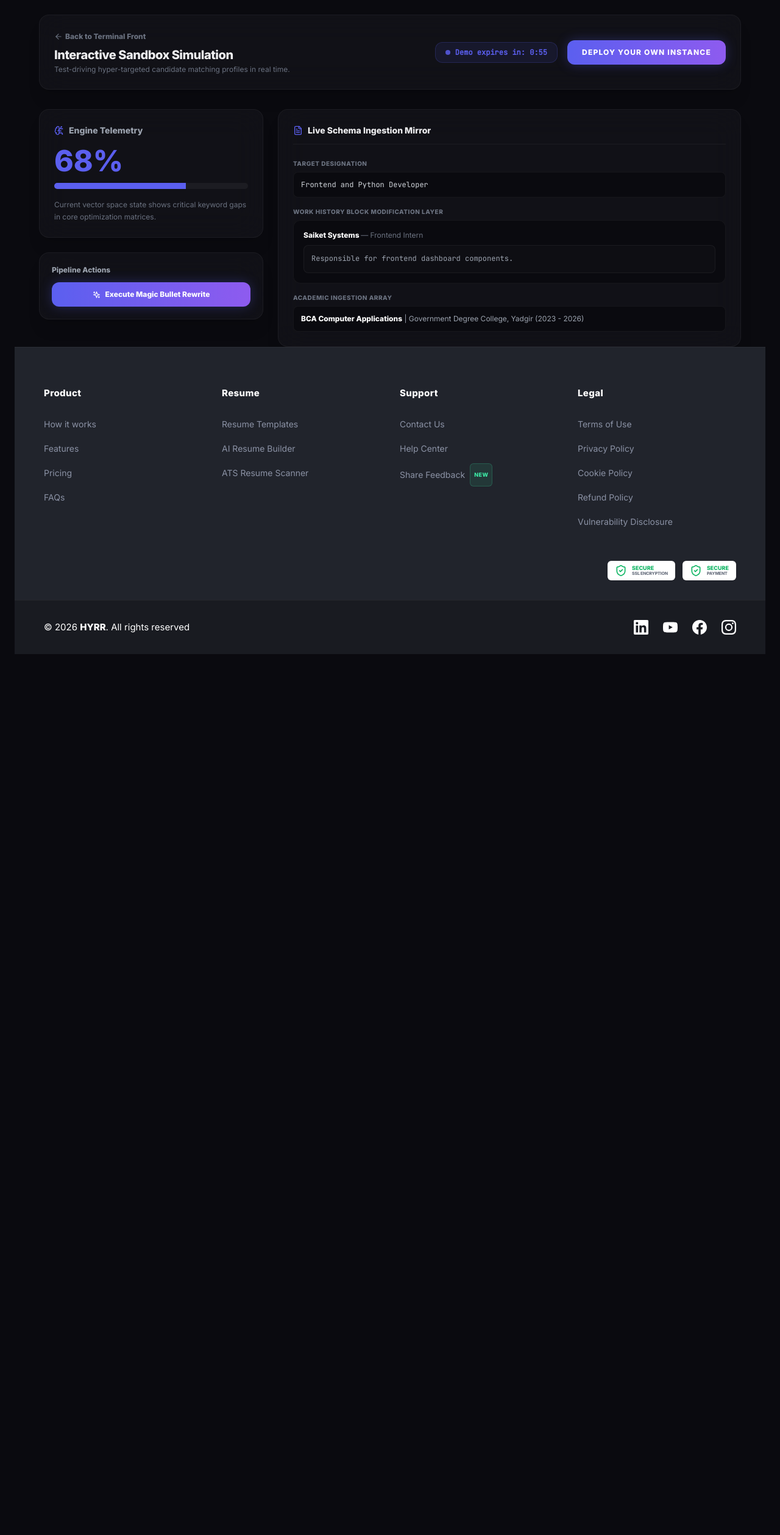
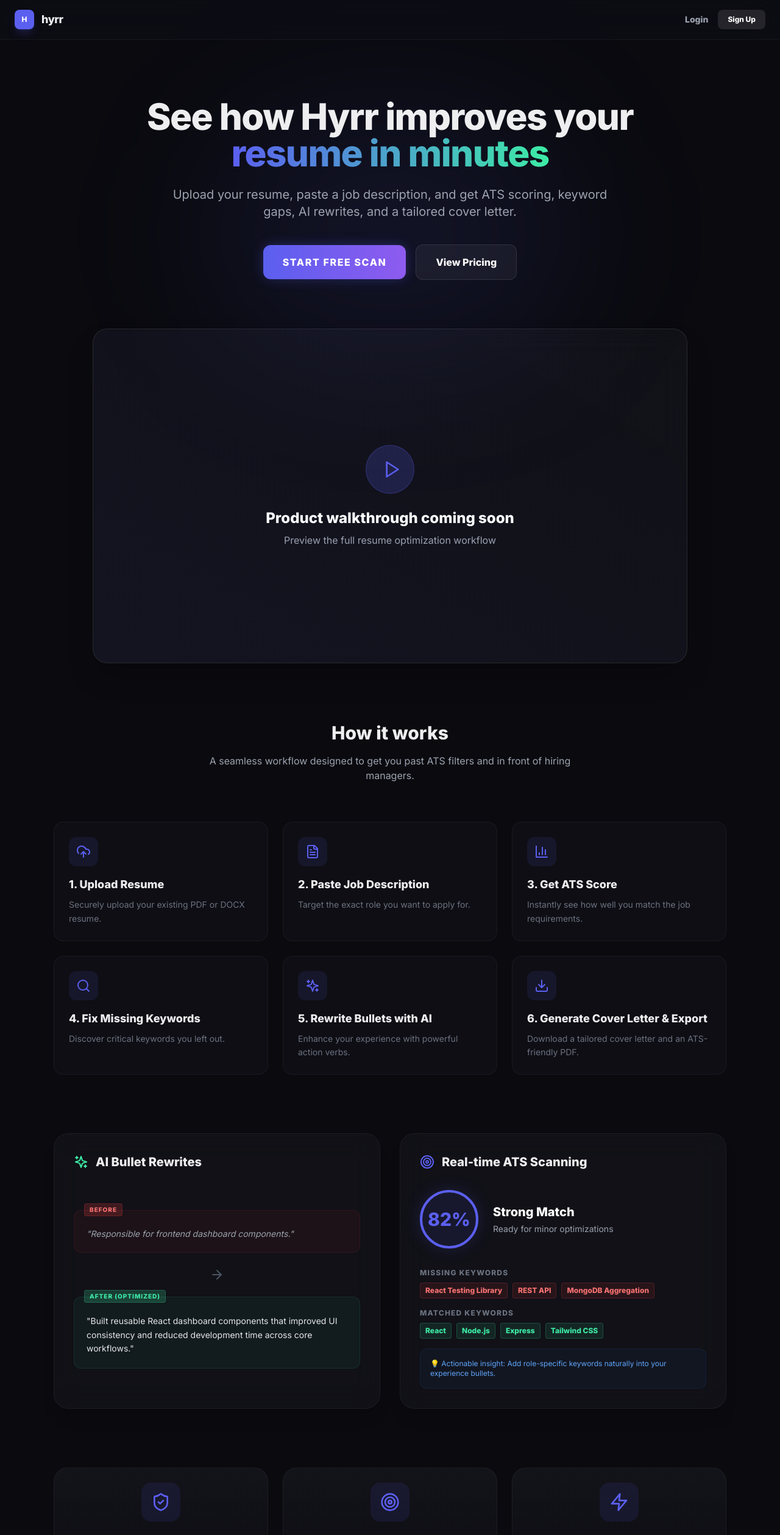
Before and after one commit to Nagaraj-Jakkappa/HYRR, a React (Vite) app in the folder resumeiq/client/: page /demo in a window 1280 px wide. Shown: the top 2518 px of the page at 61% size. Before the commit the page ends 1097 px from the top, so only its background shows below. Built offline with nearby package versions, Linux system fonts and the light colour scheme; no server answers.

Commit message:
style: redesign watch demo page

```diff
--- a/resumeiq/client/src/pages/DemoPage.tsx
+++ b/resumeiq/client/src/pages/DemoPage.tsx
@@ -1,188 +1,181 @@
-import React, { useState, useEffect } from 'react';
+import React from 'react';
 import { useNavigate } from 'react-router-dom';
 import {
-    Sparkles, ScanSearch, LayoutTemplate, FileText,
-    Linkedin, BrainCircuit, ArrowLeft, BarChart3, Check
+    Play, UploadCloud, FileText, BarChart3, Search, Sparkles, Download, ArrowRight, CheckCircle2, ShieldCheck, Target, Zap
 } from 'lucide-react';
-import toast from 'react-hot-toast';
 import Footer from '../components/ui/Footer';
+import { Link } from 'react-router-dom';
 
 export default function DemoPage() {
     const navigate = useNavigate();
-    const [atsScore, setAtsScore] = useState(68);
-    const [isOptimizing, setIsOptimizing] = useState(false);
-    const [bulletText, setBulletText] = useState("Responsible for frontend dashboard components.");
-
-    // --- DEMO RESTRICTION LOGIC ---
-    const DEMO_TIME_LIMIT = 60; // 60 seconds demo
-    const [timeLeft, setTimeLeft] = useState(DEMO_TIME_LIMIT);
-    const [timeExpired, setTimeExpired] = useState(false);
-
-    useEffect(() => {
-        if (timeLeft <= 0) {
-            setTimeExpired(true);
-            return;
-        }
-        const timer = setInterval(() => {
-            setTimeLeft(prev => prev - 1);
-        }, 1000);
-        return () => clearInterval(timer);
-    }, [timeLeft]);
-
-    // Format time left (MM:SS)
-    const formatTime = (seconds: number) => {
-        const m = Math.floor(seconds / 60);
-        const s = seconds % 60;
-        return `${m}:${s.toString().padStart(2, '0')}`;
-    };
-
-    const runDemoOptimization = () => {
-        if (isOptimizing) return;
-        setIsOptimizing(true);
-        const loading = toast.loading("Executing Llama-3.1 syntax mutations...");
-
-        setTimeout(() => {
-            setBulletText("Architected highly-performant React dashboard architecture, reducing latency by 400ms and driving a 31% lift in MAU.");
-            setAtsScore(92);
-            toast.success("Vector alignment optimization complete!", { id: loading });
-            setIsOptimizing(false);
-        }, 1500);
-    };
 
     return (
-        <div className="min-h-screen bg-[#0A0A0F] text-[#EEEEF0] font-sans p-6 overflow-x-hidden">
-            {/* Top Header Controls Banner */}
-            <div className="max-w-6xl mx-auto flex flex-col sm:flex-row justify-between items-start sm:items-center gap-4 bg-[#13131A]/80 backdrop-blur-xl border border-white/5 p-6 rounded-2xl mb-8 shadow-xl">
-                <div>
-                    <button
-                        onClick={() => navigate('/')}
-                        className="inline-flex items-center text-xs font-bold text-gray-500 hover:text-white transition-colors mb-2 gap-1"
-                    >
-                        <ArrowLeft size={14} /> Back to Terminal Front
-                    </button>
-                    <h1 className="text-xl font-black tracking-tight">Interactive Sandbox Simulation</h1>
-                    <p className="text-xs text-gray-500 mt-0.5">Test-driving hyper-targeted candidate matching profiles in real time.</p>
-                </div>
-                <div className="flex items-center gap-4">
-                    {/* Countdown Timer Display */}
-                    <div className="flex items-center gap-2 bg-[#5B5FEF]/10 border border-[#5B5FEF]/20 px-4 py-2 rounded-xl">
-                        <span className="w-2 h-2 rounded-full bg-[#5B5FEF] animate-pulse" />
-                        <span className="text-xs font-mono font-bold text-[#5B5FEF]">
-                            Demo expires in: {formatTime(timeLeft)}
-                        </span>
+        <div className="min-h-screen bg-[#0A0A0F] text-[#EEEEF0] font-sans overflow-x-hidden selection:bg-[#5B5FEF]/30">
+            {/* Top Navigation / Header */}
+            <div className="w-full border-b border-white/5 bg-[#0D0D14]/80 backdrop-blur-xl sticky top-0 z-50">
+                <div className="max-w-7xl mx-auto px-6 h-16 flex items-center justify-between">
+                    <Link to="/" className="flex items-center gap-3 group">
+                        <div className="w-8 h-8 bg-[#5B5FEF] rounded-lg flex items-center justify-center shadow-lg shadow-[#5B5FEF]/20 transition-transform group-hover:scale-105">
+                            <span className="font-black text-xs text-white">H</span>
+                        </div>
+                        <span className="font-bold text-lg tracking-tight">hyrr</span>
+                    </Link>
+                    <div className="flex items-center gap-4">
+                        <Link to="/login" className="text-sm font-bold text-gray-400 hover:text-white transition-colors">Login</Link>
+                        <Link to="/register" className="bg-white/10 hover:bg-white/20 text-white text-xs font-bold px-4 py-2 rounded-lg transition-colors">Sign Up</Link>
                     </div>
-                    <button
-                        onClick={() => navigate('/register')}
-                        className="bg-gradient-to-r from-[#5B5FEF] to-[#8E5BEF] hover:from-[#6c70fc] hover:to-[#9f6dfc] text-white text-xs font-black uppercase tracking-widest px-6 py-3 rounded-xl transition-all shadow-[0_0_20px_rgba(91,95,239,0.3)] hover:shadow-[0_0_30px_rgba(91,95,239,0.5)] active:scale-[0.98]"
-                    >
-                        Deploy Your Own Instance
-                    </button>
                 </div>
             </div>
 
-            {/* Sandbox Matrix Workspace Grid */}
-            <div className="max-w-6xl mx-auto grid grid-cols-1 lg:grid-cols-12 gap-6">
+            {/* Hero Section */}
+            <section className="relative pt-24 pb-20 px-6 max-w-5xl mx-auto text-center z-10">
+                <div className="absolute top-1/4 left-1/2 -translate-x-1/2 w-[600px] h-[400px] bg-[#5B5FEF]/10 blur-[120px] rounded-full pointer-events-none -z-10" />
+                <h1 className="text-5xl md:text-6xl font-black tracking-tight mb-6 leading-tight">
+                    See how Hyrr improves your <span className="text-transparent bg-clip-text bg-gradient-to-r from-[#5B5FEF] to-[#3DEBA6]">resume in minutes</span>
+                </h1>
+                <p className="text-lg md:text-xl text-gray-400 mb-10 max-w-3xl mx-auto leading-relaxed">
+                    Upload your resume, paste a job description, and get ATS scoring, keyword gaps, AI rewrites, and a tailored cover letter.
+                </p>
+                <div className="flex flex-col sm:flex-row items-center justify-center gap-4">
+                    <button onClick={() => navigate('/scan')} className="w-full sm:w-auto bg-gradient-to-r from-[#5B5FEF] to-[#8E5BEF] hover:from-[#6c70fc] hover:to-[#9f6dfc] text-white font-black uppercase tracking-widest px-8 py-4 rounded-xl transition-all shadow-[0_0_20px_rgba(91,95,239,0.3)] hover:shadow-[0_0_30px_rgba(91,95,239,0.5)] active:scale-[0.98]">
+                        Start Free Scan
+                    </button>
+                    <button onClick={() => navigate('/pricing')} className="w-full sm:w-auto bg-white/5 hover:bg-white/10 border border-white/10 text-white font-bold px-8 py-4 rounded-xl transition-all">
+                        View Pricing
+                    </button>
+                </div>
+            </section>
 
-                {/* Left Column Controls */}
-                <div className="lg:col-span-4 space-y-6">
-                    {/* Telemetry Panel */}
-                    <div className="bg-[#13131A]/80 backdrop-blur-xl shadow-xl border border-white/5 rounded-2xl p-6">
-                        <h3 className="text-sm font-bold text-gray-400 mb-4 flex items-center gap-2">
-                            <BrainCircuit size={16} className="text-[#5B5FEF]" /> Engine Telemetry
-                        </h3>
-                        <div className="text-5xl font-black mb-3 transition-all duration-500" style={{ color: atsScore > 80 ? '#3DEBA6' : '#5B5FEF' }}>
-                            {atsScore}%
+            {/* Video Placeholder Section */}
+            <section className="max-w-5xl mx-auto px-6 mb-24">
+                <div className="relative w-full aspect-video bg-[#13131A]/80 backdrop-blur-xl border border-white/10 shadow-2xl rounded-3xl overflow-hidden group cursor-pointer flex flex-col items-center justify-center text-center">
+                    <div className="absolute inset-0 bg-gradient-to-tr from-[#5B5FEF]/5 to-transparent pointer-events-none" />
+                    <div className="w-20 h-20 bg-[#5B5FEF]/20 border border-[#5B5FEF]/30 rounded-full flex items-center justify-center mb-6 group-hover:scale-110 group-hover:bg-[#5B5FEF] transition-all duration-300">
+                        <Play size={32} className="text-[#5B5FEF] group-hover:text-white ml-2 transition-colors" />
+                    </div>
+                    <h3 className="text-2xl font-black text-white mb-2">Product walkthrough coming soon</h3>
+                    <p className="text-gray-400 font-medium">Preview the full resume optimization workflow</p>
+                </div>
+            </section>
+
+            {/* How it works */}
+            <section className="max-w-6xl mx-auto px-6 mb-24">
+                <div className="text-center mb-16">
+                    <h2 className="text-3xl font-black mb-4">How it works</h2>
+                    <p className="text-gray-400 max-w-2xl mx-auto">A seamless workflow designed to get you past ATS filters and in front of hiring managers.</p>
+                </div>
+                <div className="grid grid-cols-1 md:grid-cols-2 lg:grid-cols-3 gap-6">
+                    {[
+                        { icon: UploadCloud, title: '1. Upload Resume', desc: 'Securely upload your existing PDF or DOCX resume.' },
+                        { icon: FileText, title: '2. Paste Job Description', desc: 'Target the exact role you want to apply for.' },
+                        { icon: BarChart3, title: '3. Get ATS Score', desc: 'Instantly see how well you match the job requirements.' },
+                        { icon: Search, title: '4. Fix Missing Keywords', desc: 'Discover critical keywords you left out.' },
+                        { icon: Sparkles, title: '5. Rewrite Bullets with AI', desc: 'Enhance your experience with powerful action verbs.' },
+                        { icon: Download, title: '6. Generate Cover Letter & Export', desc: 'Download a tailored cover letter and an ATS-friendly PDF.' }
+                    ].map((step, idx) => (
+                        <div key={idx} className="bg-[#13131A]/50 border border-white/5 rounded-2xl p-6 hover:bg-[#13131A] transition-colors">
+                            <div className="w-12 h-12 bg-[#5B5FEF]/10 rounded-xl flex items-center justify-center mb-4 text-[#5B5FEF]">
+                                <step.icon size={24} />
+                            </div>
+                            <h4 className="text-lg font-bold mb-2">{step.title}</h4>
+                            <p className="text-sm text-gray-500 leading-relaxed">{step.desc}</p>
                         </div>
-                        <div className="w-full h-2.5 bg-white/5 rounded-full overflow-hidden">
-                            <div className="h-full transition-all duration-1000 ease-out" style={{ width: `${atsScore}%`, backgroundColor: atsScore > 80 ? '#3DEBA6' : '#5B5FEF' }} />
+                    ))}
+                </div>
+            </section>
+
+            {/* Before vs After & Sample ATS */}
+            <section className="max-w-6xl mx-auto px-6 mb-24 grid grid-cols-1 lg:grid-cols-2 gap-8">
+                {/* Before / After */}
+                <div className="bg-[#13131A]/80 backdrop-blur-xl border border-white/5 rounded-3xl p-8 shadow-xl flex flex-col">
+                    <h3 className="text-xl font-black mb-8 flex items-center gap-3"><Sparkles className="text-[#3DEBA6]" /> AI Bullet Rewrites</h3>
+                    <div className="space-y-6 flex-1 flex flex-col justify-center">
+                        <div className="bg-red-500/5 border border-red-500/10 rounded-xl p-5 relative">
+                            <div className="absolute -top-3 left-4 bg-red-500/20 text-red-400 text-[10px] font-black uppercase tracking-widest px-2 py-0.5 rounded border border-red-500/20">Before</div>
+                            <p className="text-gray-400 text-sm italic mt-2">"Responsible for frontend dashboard components."</p>
                         </div>
-                        <p className="text-xs text-gray-500 mt-4 leading-relaxed">
-                            Current vector space state shows {atsScore < 80 ? "critical keyword gaps in core optimization matrices." : "high-density lexical alignment ready for deployment."}
-                        </p>
-                    </div>
-
-                    {/* Operational Trigger Sandbox Button */}
-                    <div className="bg-[#13131A]/80 backdrop-blur-xl shadow-xl border border-white/5 rounded-2xl p-5 space-y-3">
-                        <div className="text-xs font-bold text-gray-400">Pipeline Actions</div>
-                        <button
-                            onClick={runDemoOptimization}
-                            disabled={isOptimizing}
-                            className="w-full flex items-center justify-center gap-2 bg-gradient-to-r from-[#5B5FEF] to-[#8E5BEF] hover:from-[#6c70fc] hover:to-[#9f6dfc] disabled:from-zinc-800 disabled:to-zinc-800 disabled:shadow-none text-white text-xs font-bold py-3 px-4 rounded-xl transition-all shadow-[0_0_20px_rgba(91,95,239,0.3)] hover:shadow-[0_0_30px_rgba(91,95,239,0.5)] active:scale-[0.98]"
-                        >
-                            <Sparkles size={13} className={isOptimizing ? "animate-spin" : ""} />
-                            {isOptimizing ? "Refactoring..." : "Execute Magic Bullet Rewrite"}
-                        </button>
-                    </div>
-                </div>
-
-                {/* Right Column Interactive Artifact Fields */}
-                <div className="lg:col-span-8 space-y-6">
-                    <div className="bg-[#13131A]/80 backdrop-blur-xl shadow-xl border border-white/5 rounded-2xl p-6 space-y-6">
-                        <div className="flex items-center gap-2 border-b border-white/5 pb-3">
-                            <FileText size={16} className="text-[#5B5FEF]" />
-                            <h2 className="text-sm font-bold">Live Schema Ingestion Mirror</h2>
+                        <div className="flex justify-center text-gray-600">
+                            <ArrowRight size={24} className="rotate-90 lg:rotate-0" />
                         </div>
-
-                        {/* Interactive Data Block */}
-                        <div className="space-y-4">
-                            <div>
-                                <label className="block text-[10px] font-bold text-gray-500 uppercase tracking-wider mb-1.5">Target Designation</label>
-                                <div className="w-full bg-[#0A0A0F] border border-white/5 rounded-lg p-3 text-xs text-gray-300 font-mono">
-                                    Frontend and Python Developer
-                                </div>
-                            </div>
-
-                            <div>
-                                <label className="block text-[10px] font-bold text-gray-500 uppercase tracking-wider mb-1.5">Work History Block Modification Layer</label>
-                                <div className="bg-[#0A0A0F] border border-white/5 rounded-xl p-4 space-y-2">
-                                    <div className="text-xs font-bold text-white">Saiket Systems <span className="text-gray-500 font-normal">— Frontend Intern</span></div>
-                                    <p className="text-xs text-gray-400 leading-relaxed font-mono p-3 bg-white/[0.02] border border-white/5 rounded-lg transition-all duration-300">
-                                        {bulletText}
-                                    </p>
-                                </div>
-                            </div>
-
-                            <div>
-                                <label className="block text-[10px] font-bold text-gray-500 uppercase tracking-wider mb-1.5">Academic Ingestion Array</label>
-                                <div className="w-full bg-[#0A0A0F] border border-white/5 rounded-lg p-3 text-xs text-gray-400">
-                                    <span className="font-bold text-white">BCA Computer Applications</span> | Government Degree College, Yadgir (2023 - 2026)
-                                </div>
-                            </div>
+                        <div className="bg-[#3DEBA6]/5 border border-[#3DEBA6]/10 rounded-xl p-5 relative">
+                            <div className="absolute -top-3 left-4 bg-[#3DEBA6]/20 text-[#3DEBA6] text-[10px] font-black uppercase tracking-widest px-2 py-0.5 rounded border border-[#3DEBA6]/20">After (Optimized)</div>
+                            <p className="text-gray-200 text-sm mt-2 font-medium leading-relaxed">"Built reusable React dashboard components that improved UI consistency and reduced development time across core workflows."</p>
                         </div>
                     </div>
                 </div>
 
-            </div>
-            <Footer />
-
-            {/* TIME EXPIRED OVERLAY MODAL */}
-            {timeExpired && (
-                <div className="fixed inset-0 z-50 flex items-center justify-center bg-black/80 backdrop-blur-sm p-4">
-                    <div className="bg-[#13131A]/90 backdrop-blur-2xl border border-white/10 rounded-3xl p-8 max-w-md w-full text-center shadow-[0_20px_60px_rgba(0,0,0,0.8)] transform transition-all">
-                        <div className="w-16 h-16 bg-[#5B5FEF]/20 border border-[#5B5FEF]/30 rounded-full flex items-center justify-center mx-auto mb-6">
-                            <Sparkles className="text-[#5B5FEF]" size={28} />
+                {/* ATS Sample */}
+                <div className="bg-[#13131A]/80 backdrop-blur-xl border border-white/5 rounded-3xl p-8 shadow-xl flex flex-col">
+                    <h3 className="text-xl font-black mb-8 flex items-center gap-3"><Target className="text-[#5B5FEF]" /> Real-time ATS Scanning</h3>
+                    <div className="flex items-center gap-6 mb-8">
+                        <div className="w-24 h-24 rounded-full bg-[#5B5FEF]/10 border-4 border-[#5B5FEF] flex items-center justify-center shadow-[0_0_30px_rgba(91,95,239,0.2)]">
+                            <span className="text-3xl font-black text-[#5B5FEF]">82%</span>
                         </div>
-                        <h2 className="text-2xl font-black text-white mb-3">Demo Time Expired</h2>
-                        <p className="text-gray-400 text-sm mb-8 leading-relaxed">
-                            Your 60-second interactive preview has concluded. Sign up for a free account to unlock unlimited access, save your progress, and export your optimized resume.
-                        </p>
-                        <div className="flex flex-col gap-3">
-                            <button
-                                onClick={() => navigate('/register')}
-                                className="w-full bg-gradient-to-r from-[#5B5FEF] to-[#8E5BEF] hover:from-[#6c70fc] hover:to-[#9f6dfc] text-white font-bold py-4 rounded-[16px] transition-all shadow-[0_0_20px_rgba(91,95,239,0.3)] hover:shadow-[0_0_30px_rgba(91,95,239,0.5)] active:scale-[0.98]"
-                            >
-                                Create Free Account
-                            </button>
-                            <button
-                                onClick={() => navigate('/')}
-                                className="w-full bg-white/5 hover:bg-white/10 text-white font-bold py-4 rounded-xl transition-all"
-                            >
-                                Return to Home
-                            </button>
+                        <div>
+                            <p className="text-xl font-bold text-white mb-1">Strong Match</p>
+                            <p className="text-sm text-gray-400">Ready for minor optimizations</p>
+                        </div>
+                    </div>
+                    <div className="space-y-4">
+                        <div>
+                            <h4 className="text-xs font-bold text-gray-500 uppercase tracking-widest mb-2">Missing Keywords</h4>
+                            <div className="flex flex-wrap gap-2">
+                                <span className="bg-red-500/10 text-red-400 border border-red-500/20 px-2 py-1 rounded text-xs font-bold">React Testing Library</span>
+                                <span className="bg-red-500/10 text-red-400 border border-red-500/20 px-2 py-1 rounded text-xs font-bold">REST API</span>
+                                <span className="bg-red-500/10 text-red-400 border border-red-500/20 px-2 py-1 rounded text-xs font-bold">MongoDB Aggregation</span>
+                            </div>
+                        </div>
+                        <div>
+                            <h4 className="text-xs font-bold text-gray-500 uppercase tracking-widest mb-2">Matched Keywords</h4>
+                            <div className="flex flex-wrap gap-2">
+                                <span className="bg-[#3DEBA6]/10 text-[#3DEBA6] border border-[#3DEBA6]/20 px-2 py-1 rounded text-xs font-bold">React</span>
+                                <span className="bg-[#3DEBA6]/10 text-[#3DEBA6] border border-[#3DEBA6]/20 px-2 py-1 rounded text-xs font-bold">Node.js</span>
+                                <span className="bg-[#3DEBA6]/10 text-[#3DEBA6] border border-[#3DEBA6]/20 px-2 py-1 rounded text-xs font-bold">Express</span>
+                                <span className="bg-[#3DEBA6]/10 text-[#3DEBA6] border border-[#3DEBA6]/20 px-2 py-1 rounded text-xs font-bold">Tailwind CSS</span>
+                            </div>
+                        </div>
+                        <div className="bg-blue-500/5 border border-blue-500/10 rounded-xl p-4 mt-2">
+                            <p className="text-xs text-blue-400 font-medium">💡 Actionable insight: Add role-specific keywords naturally into your experience bullets.</p>
                         </div>
                     </div>
                 </div>
-            )}
+            </section>
+
+            {/* Trust / Value Section */}
+            <section className="max-w-6xl mx-auto px-6 mb-24 grid grid-cols-1 md:grid-cols-3 gap-6">
+                {[
+                    { icon: ShieldCheck, title: "Built for ATS filters", desc: "Our engine uses the same parsing logic as top HR systems to ensure readability." },
+                    { icon: Target, title: "Personalized to each job", desc: "Stop sending generic resumes. Tailor every application to the exact job description." },
+                    { icon: Zap, title: "Export-ready", desc: "Download beautifully formatted, ATS-compliant PDFs and custom cover letters instantly." }
+                ].map((feature, i) => (
+                    <div key={i} className="text-center p-6 bg-gradient-to-b from-[#13131A] to-[#0A0A0F] border border-white/5 rounded-3xl">
+                        <div className="w-16 h-16 mx-auto bg-[#5B5FEF]/10 text-[#5B5FEF] rounded-2xl flex items-center justify-center mb-6">
+                            <feature.icon size={32} />
+                        </div>
+                        <h3 className="text-lg font-bold mb-3">{feature.title}</h3>
+                        <p className="text-sm text-gray-400 leading-relaxed">{feature.desc}</p>
+                    </div>
+                ))}
+            </section>
+
+            {/* Final CTA */}
+            <section className="max-w-4xl mx-auto px-6 mb-32 text-center bg-gradient-to-b from-[#13131A] to-[#0A0A0F] border border-white/5 rounded-3xl p-12 shadow-2xl relative overflow-hidden">
+                <div className="absolute inset-0 bg-[#5B5FEF]/5" />
+                <div className="relative z-10">
+                    <h2 className="text-3xl md:text-4xl font-black mb-6">Ready to improve your resume?</h2>
+                    <p className="text-gray-400 mb-10 max-w-xl mx-auto">Join thousands of job seekers who are getting more interviews and landing their dream jobs with Hyrr.</p>
+                    <div className="flex flex-col sm:flex-row items-center justify-center gap-4">
+                        <button onClick={() => navigate('/register')} className="w-full sm:w-auto bg-gradient-to-r from-[#5B5FEF] to-[#8E5BEF] hover:from-[#6c70fc] hover:to-[#9f6dfc] text-white font-black uppercase tracking-widest px-8 py-4 rounded-xl transition-all shadow-[0_0_20px_rgba(91,95,239,0.3)] hover:shadow-[0_0_30px_rgba(91,95,239,0.5)]">
+                            Get Started Free
+                        </button>
+                        <button onClick={() => navigate('/scan')} className="w-full sm:w-auto bg-white/5 hover:bg-white/10 border border-white/10 text-white font-bold px-8 py-4 rounded-xl transition-all">
+                            Run ATS Scan
+                        </button>
+                    </div>
+                </div>
+            </section>
+
+            <Footer />
         </div>
     );
 }
```
